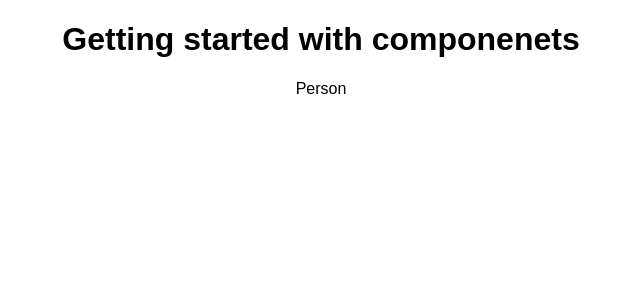
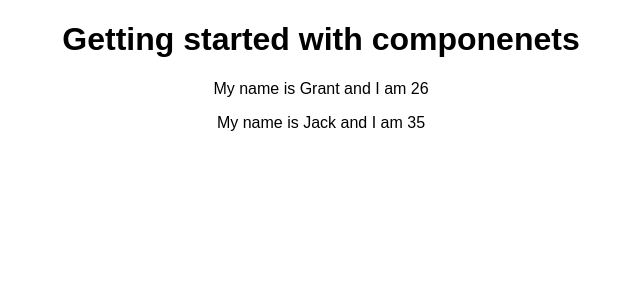
Before and after one commit to grantdwoods/react-udemy, a React (Create React App) app: page / in a window 1280 px wide. Shown: the top 300 px of the page, without its empty margins (319-959 px from the left). Built offline with nearby package versions, Linux system fonts and the light colour scheme.

Commit message:
Passing data to components using props

```diff
--- a/src/App.js
+++ b/src/App.js
@@ -6,8 +6,9 @@ class App extends Component {
   render() {
     return (
       <div className="App">
-      <h1>Getting started with componenets</h1>
-      <Person/>
+        <h1>Getting started with componenets</h1>
+        <Person name='Grant' age='26'/>
+        <Person name='Jack' age='35'/>
       </div>
     );
   }
--- a/src/Person/Person.js
+++ b/src/Person/Person.js
@@ -1,7 +1,9 @@
 import React from 'react';
 
-const person = () => {
-    return(<p>Person</p>);
+const person = (props) => {
+    return(
+        <p>My name is {props.name} and I am {props.age}</p>
+    );
 };
 
 export default person;
```
